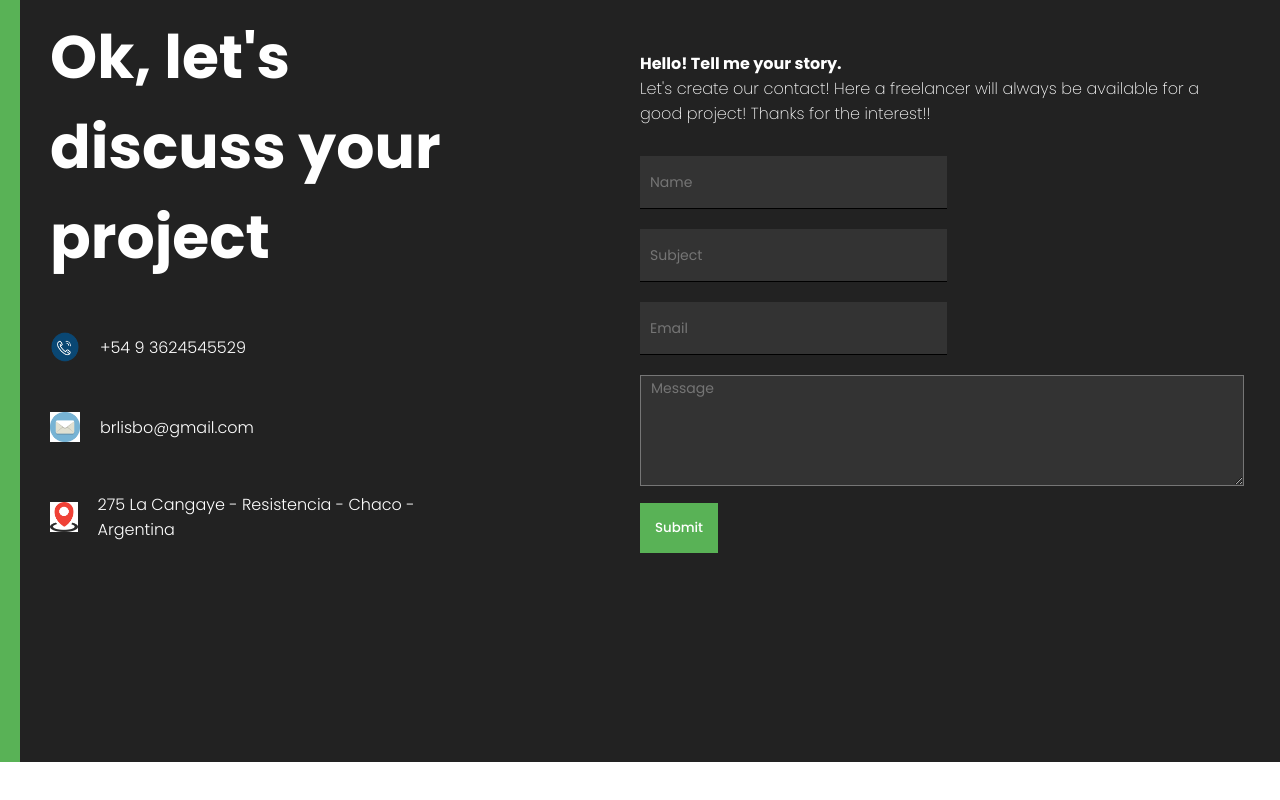
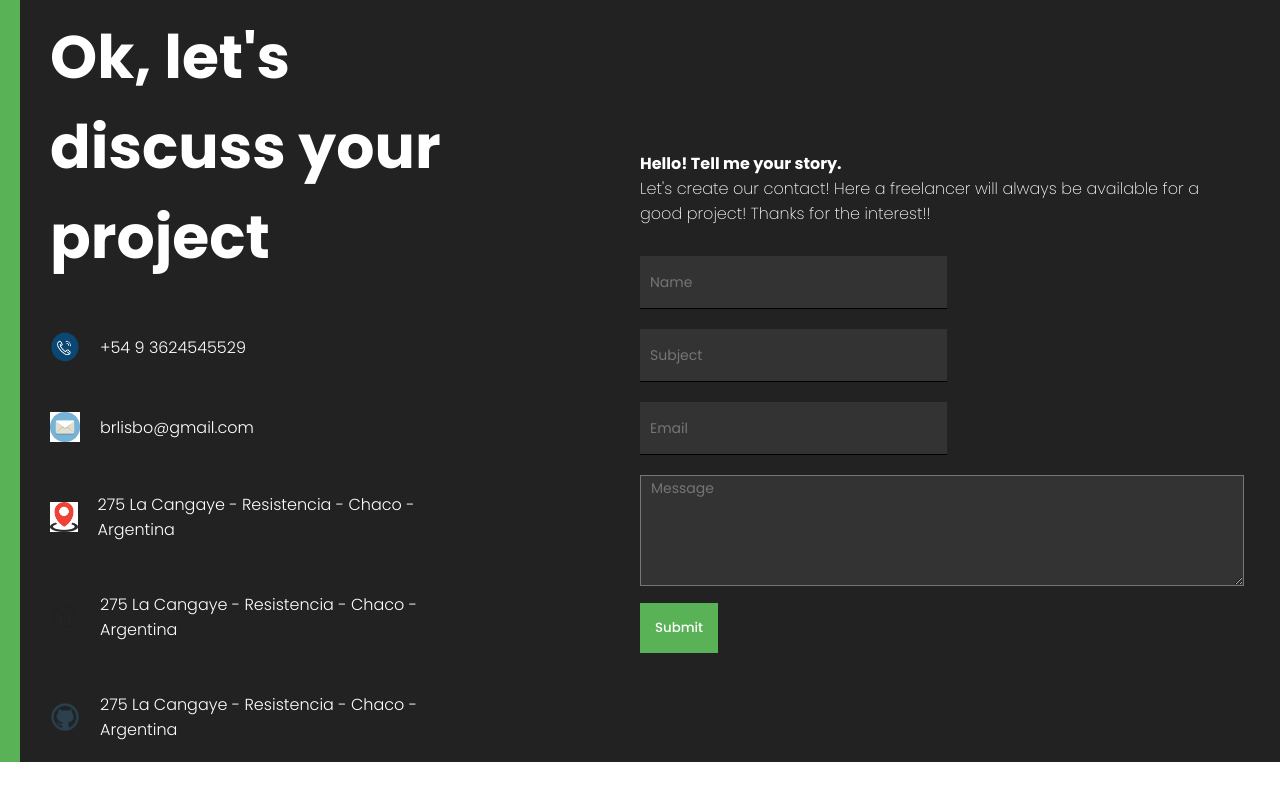
Before and after one commit to br1lisboa/P2, a React (Create React App) app: page / in a window 1280 px wide. Shown: the part 2491-3291 px from the top of the page. Before the commit the page ends 3253 px from the top, so only its background shows below. Built offline with nearby package versions, Linux system fonts and the light colour scheme.

Commit message:
working on details - contact icons

```diff
--- a/src/components/Contact/index.jsx
+++ b/src/components/Contact/index.jsx
@@ -4,6 +4,9 @@ import emailjs from '@emailjs/browser'
 import Phone from  "../../img/phone.png"
 import Email from  "../../img/email.png"
 import Addres from  "../../img/addres.png"
+import Linkedin from "../../img/in.png"
+import Github from "../../img/gthub.png"
+
 import "./style.css"
 import { ThemeContext } from '../../context'
 
@@ -46,6 +49,16 @@ function Contact() {
                        <img src={Addres} alt="" className="c-icon" /> 275 La Cangaye - Resistencia - Chaco - Argentina
                     </div>
                 </div>
+                <div className="c-info">
+                    <div className="c-info-item">
+                       <img src={Linkedin} alt="" className="c-icon" /> 275 La Cangaye - Resistencia - Chaco - Argentina
+                    </div>
+                </div>
+                <div className="c-info">
+                    <div className="c-info-item">
+                       <img src={Github} alt="" className="c-icon" /> 275 La Cangaye - Resistencia - Chaco - Argentina
+                    </div>
+                </div>
             </div>
             <div className="c-right">
                 <div className="c-desc">
```
Also changed, not shown: src/img/gthub.png (added), src/img/in.png (added).
